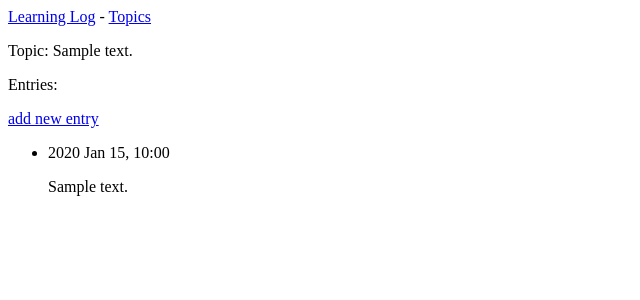
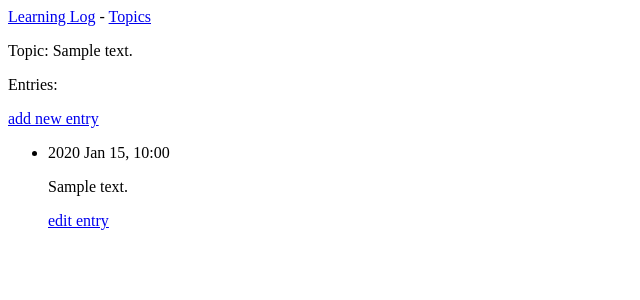
Before and after one commit to lsiepman/DjangoLearningLog, a Django app: page /topics/1/ in a window 1280 px wide. Shown: the top 300 px of the page, without its empty margins (0-640 px from the left). Run offline with Django 5.2, Linux system fonts and the light colour scheme; tables that the repository leaves empty hold one stand-in row (Sample ...).

Commit message:
Editing entries is now possible

```diff
--- a/learning_logs/templates/learning_logs/topic.html
+++ b/learning_logs/templates/learning_logs/topic.html
@@ -12,6 +12,9 @@
     <li>
         <p>{{ entry.date_added|date:'Y M d, H:i' }}</p>
         <p>{{ entry.text|linebreaks }}</p>
+        <p>
+            <a href="{% url 'learning_logs:edit_entry' entry.id %}">edit entry</a>
+        </p>
     </li>
     {% empty %}
     <li>
--- a/learning_logs/urls.py
+++ b/learning_logs/urls.py
@@ -14,4 +14,6 @@ urlpatterns = [
     re_path(r"^new_topic/$", views.new_topic, name="new_topic"),
     # Page for adding a new entry
     re_path(r"^new_entry/(?P<topic_id>\d+)/$", views.new_entry, name="new_entry"),
+    # Editing entries
+    re_path(r"^edit_entry/(?P<entry_id>\d+)/$", views.edit_entry, name="edit_entry"),
 ]
--- a/learning_logs/views.py
+++ b/learning_logs/views.py
@@ -1,7 +1,7 @@
 from django.shortcuts import render
 from django.http import HttpResponseRedirect
 from django.urls import reverse
-from .models import Topic
+from .models import Topic, Entry
 from .forms import TopicForm, EntryForm
 
 
@@ -59,3 +59,21 @@ def new_entry(request, topic_id):
 
     context = {"topic": topic, "form": form}
     return render(request, "learning_logs/new_entry.html", context)
+
+
+def edit_entry(request, entry_id):
+    "Edit an existing entry"
+    entry = Entry.objects.get(id=entry_id)
+    topic = entry.topic
+
+    if request.method != "POST":
+        # initial request, pre-fill form with current entry
+        form = EntryForm(instance=entry)
+    else:
+        form = EntryForm(instance=entry, data=request.POST)
+        if form.is_valid():
+            form.save()
+            return HttpResponseRedirect(reverse("learning_logs:topic", args=[topic.id]))
+
+    context = {"entry": entry, "topic": topic, "form": form}
+    return render(request, "learning_logs/edit_entry.html", context)
```
Also changed, not shown: learning_logs/templates/learning_logs/edit_entry.html (added, +16 -0 lines).
